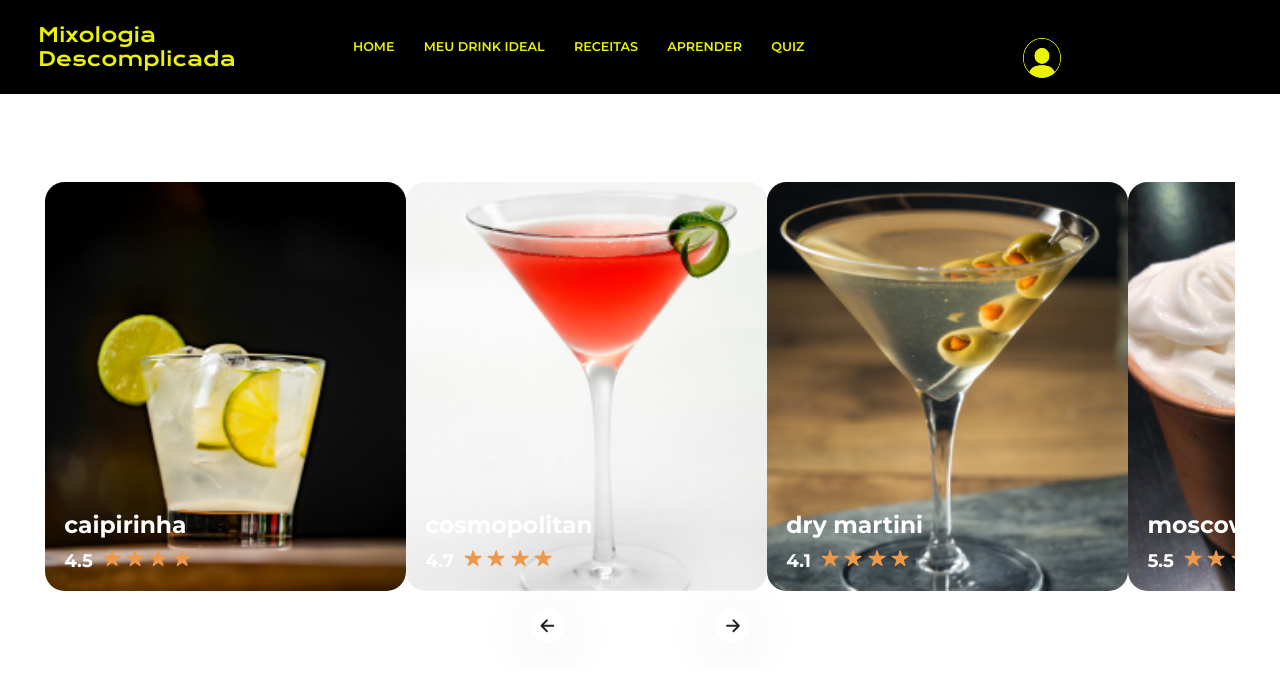
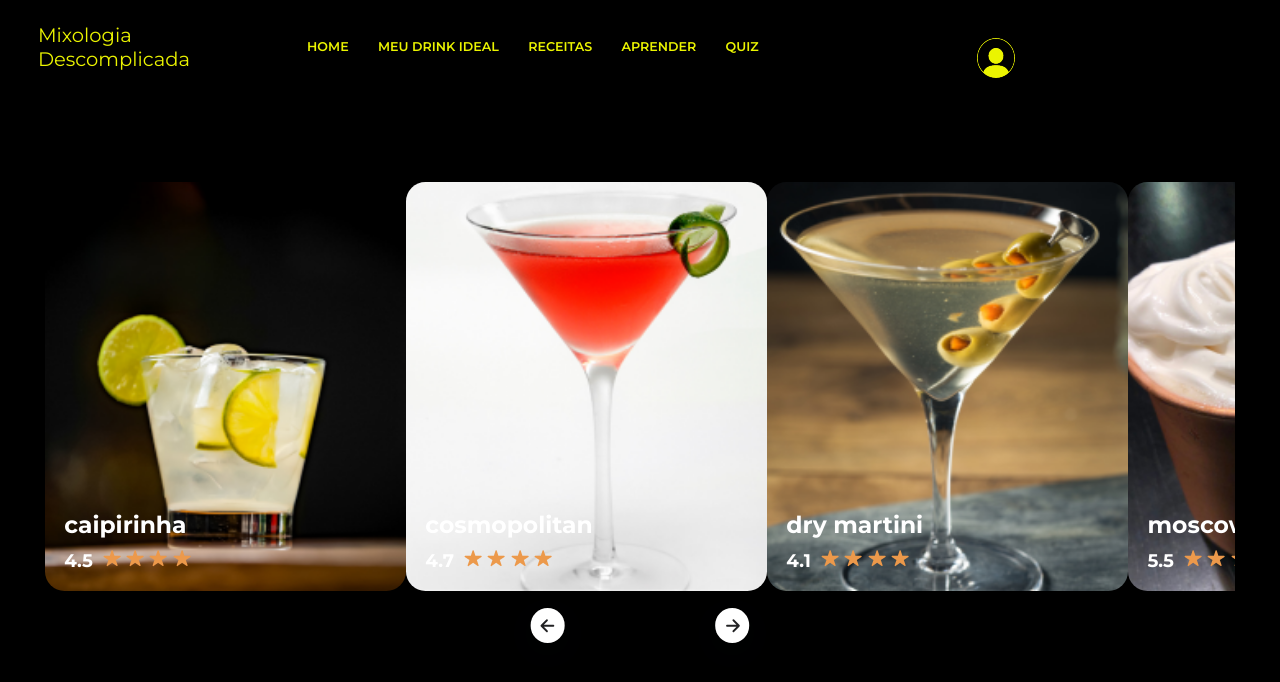
Before and after one commit to BrendaDantas/MixologiaDescomplicada, a plain HTML site: page index.html in a window 1280 px wide. Drawn offline with nearby package versions, Linux system fonts and the light colour scheme; a script that the page names is missing.

Commit message:
Mudando fonte do cabeçalho

```diff
--- a/styles/style.css
+++ b/styles/style.css
@@ -7,7 +7,7 @@
 
 body {
     box-sizing: border-box;
-    background-color: white;
+    background-color: black !important;
 }
 
 .cabecalho {
@@ -24,7 +24,7 @@ body {
 .logo__cabecalho {
     margin: 0% 7% 0% 2%;
     text-decoration: none;
-    font-family: "Krona One", sans-serif;
+    font-family: "Montserrat", sans-serif;
     font-weight: 400;
     font-size: 2rem;
     color: #ebf400;
@@ -337,6 +337,7 @@ body {
 }
 
 .tranding-slider-control .swiper-pagination .swiper-pagination-bullet {
+    background-color: orange;
     filter: drop-shadow(0px 8px 24px rgba(18, 28, 53, 0.1));
 }
 
```
Also changed, not shown: index.html (+0 -1 lines).
